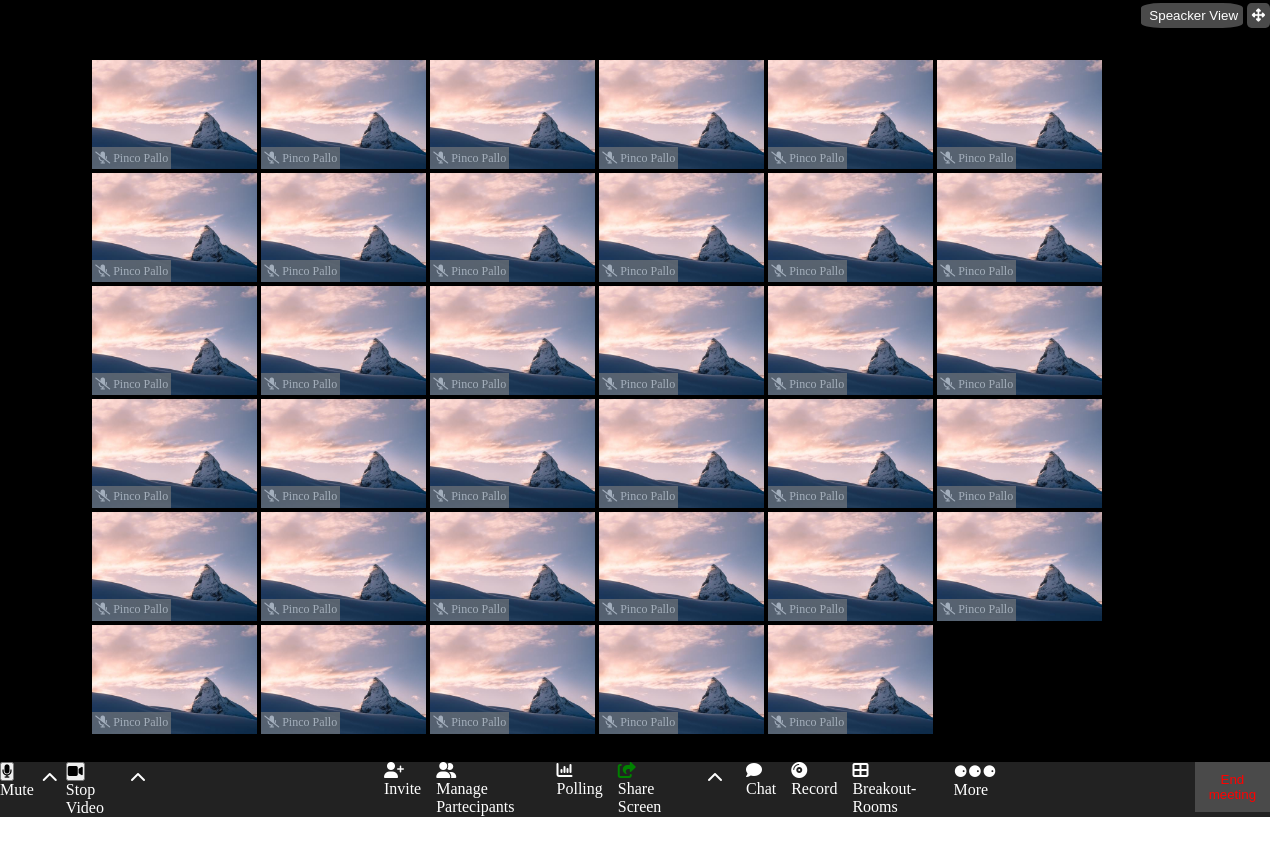
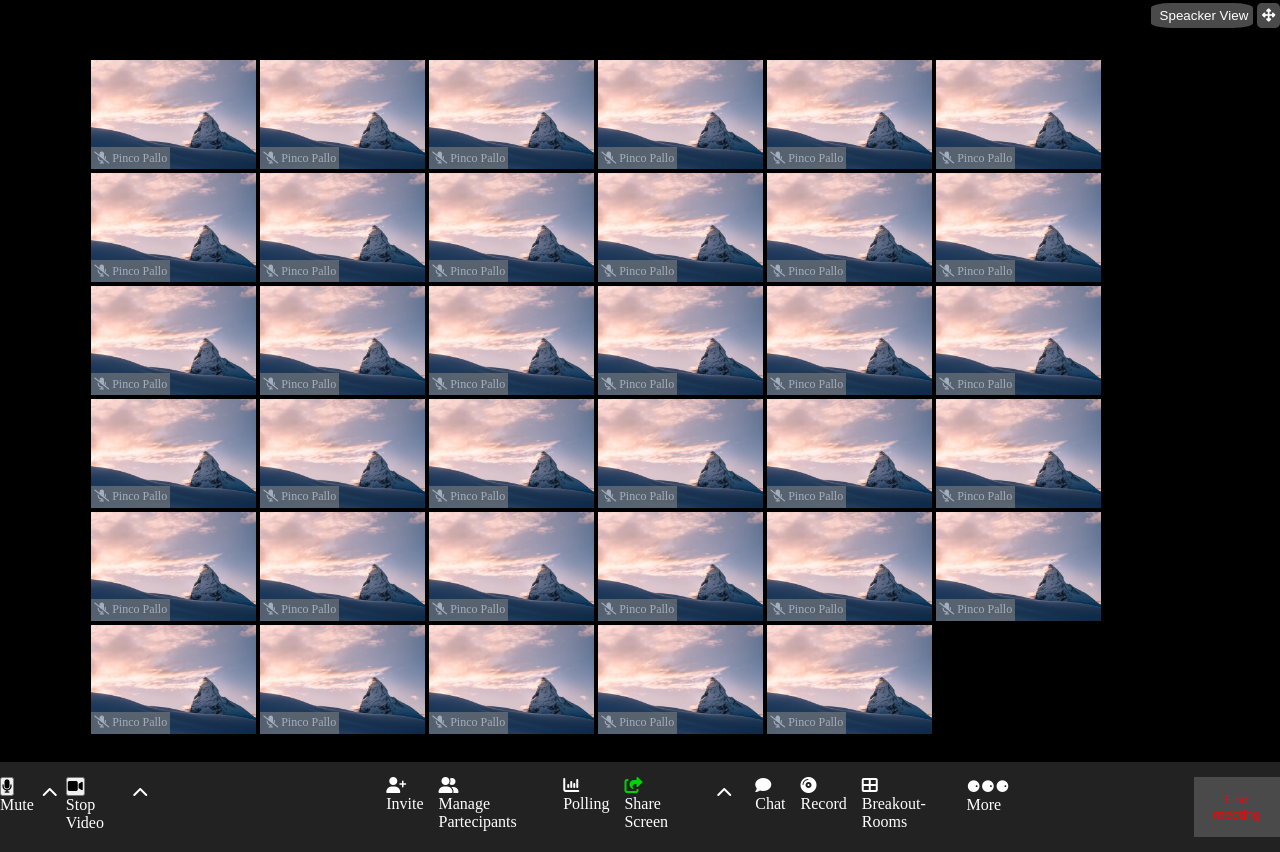
Before and after one commit to VenturelliGiorgia/html-css-zoom, a plain HTML site: page index.html in a window 1280 px wide. Before the commit the page ends 817 px from the top, so only its background shows below. Drawn offline with Linux system fonts and the light colour scheme.

Commit message:
modifiche

```diff
--- a/css/style.css
+++ b/css/style.css
@@ -5,7 +5,7 @@
 }
 
 .container {
-    width: 99.2vw;
+    width: 100vw;
     background-color: black;
 }
 
@@ -27,7 +27,7 @@
 .card-container {
     display: flex;
     flex-wrap: wrap;
-    margin: 0 90px;
+    margin: 0 89px;
 
 }
 
@@ -62,6 +62,7 @@ img {
     margin-top: 24px;
     background-color: rgb(34 34 34);
     color: white;
+    padding: 15px 0;
 
 }
 
@@ -74,7 +75,7 @@ img {
 }
 
 .padding-left2 {
-    padding-left: 198.5px;
+    padding-left: 184.5px;
 }
 
 .padding {
@@ -82,17 +83,12 @@ img {
 }
 
 .icon-green {
-    color: green;
-}
-
-.center {
-    display: flex;
-    align-items: center;
+    color: rgb(0 211 0);
 }
 
 .button-red {
     color: red;
     background-color: rgb(74 74 74);
     border: none;
-    padding: 10px;
+    padding: 15px;
 }
--- a/index.html
+++ b/index.html
@@ -256,40 +256,40 @@
                     <i class="fa-solid fa-chevron-up padding"></i>
                 </div>
                 <div class="padding-left1">
-                    <i class="fa-solid fa-user-plus center"></i>
+                    <i class="fa-solid fa-user-plus"></i>
                     <br>
                     <span>Invite</span>
                 </div>
                 <div class="padding-left">
-                    <i class="fa-solid fa-user-group center"></i>
+                    <i class="fa-solid fa-user-group"></i>
                     <br>
                     <span>Manage Partecipants</span>
                 </div>
                 <div class="padding-left">
-                    <i class="fa-solid fa-chart-column center"></i>
+                    <i class="fa-solid fa-chart-column"></i>
                     <br>
                     <span>Polling</span>
                 </div>
                 <div class="padding-left">
-                    <i class="fa-sharp fa-solid fa-share-from-square icon-green center"></i>
+                    <i class="fa-sharp fa-solid fa-share-from-square icon-green"></i>
                     <br>
                     <span>Share Screen</span>
                 </div>
                 <div class="padding-left">
-                    <i class="fa-solid fa-chevron-up padding center"></i>
+                    <i class="fa-solid fa-chevron-up padding"></i>
                 </div>
                 <div class="padding-left">
-                    <i class="fa-solid fa-comment center"></i>
+                    <i class="fa-solid fa-comment"></i>
                     <br>
                     <span>Chat</span>
                 </div>
                 <div class="padding-left">
-                    <i class="fa-solid fa-compact-disc center"></i>
+                    <i class="fa-solid fa-compact-disc"></i>
                     <br>
                     <span>Record</span>
                 </div>
                 <div class="padding-left">
-                    <i class="fa-solid fa-table-cells-large center"></i>
+                    <i class="fa-solid fa-table-cells-large"></i>
                     <br>
                     <span>Breakout-Rooms</span>
                 </div>
```
